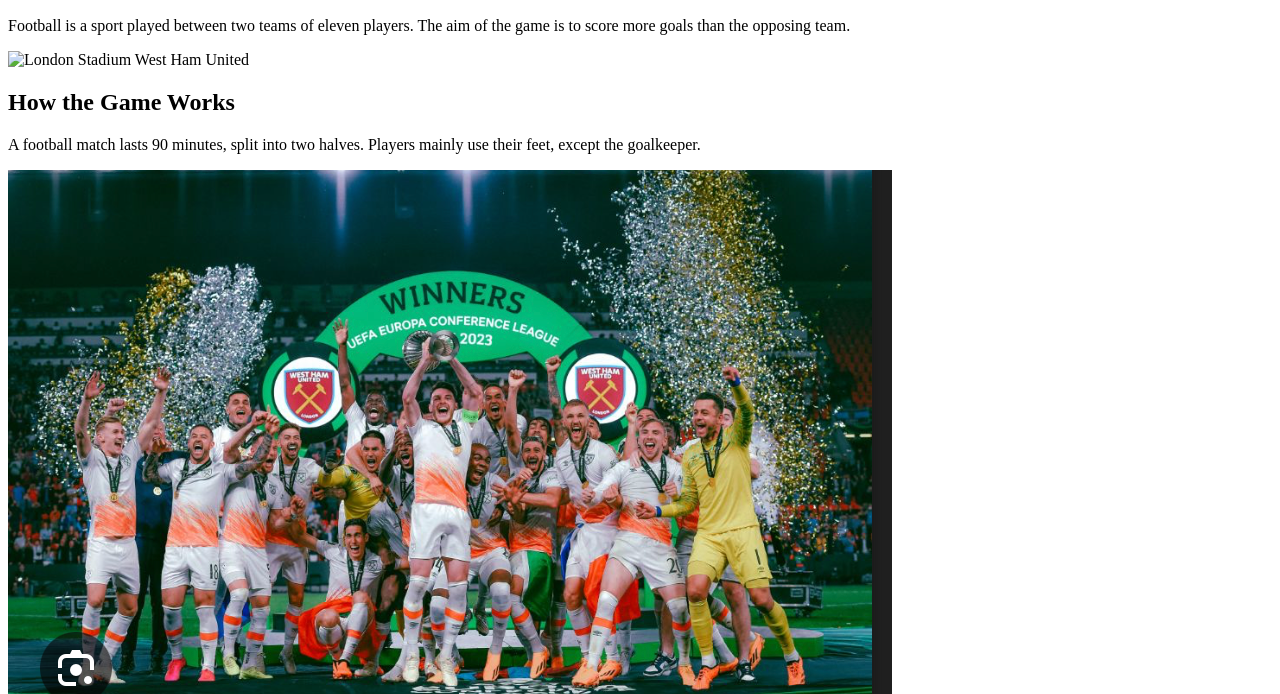
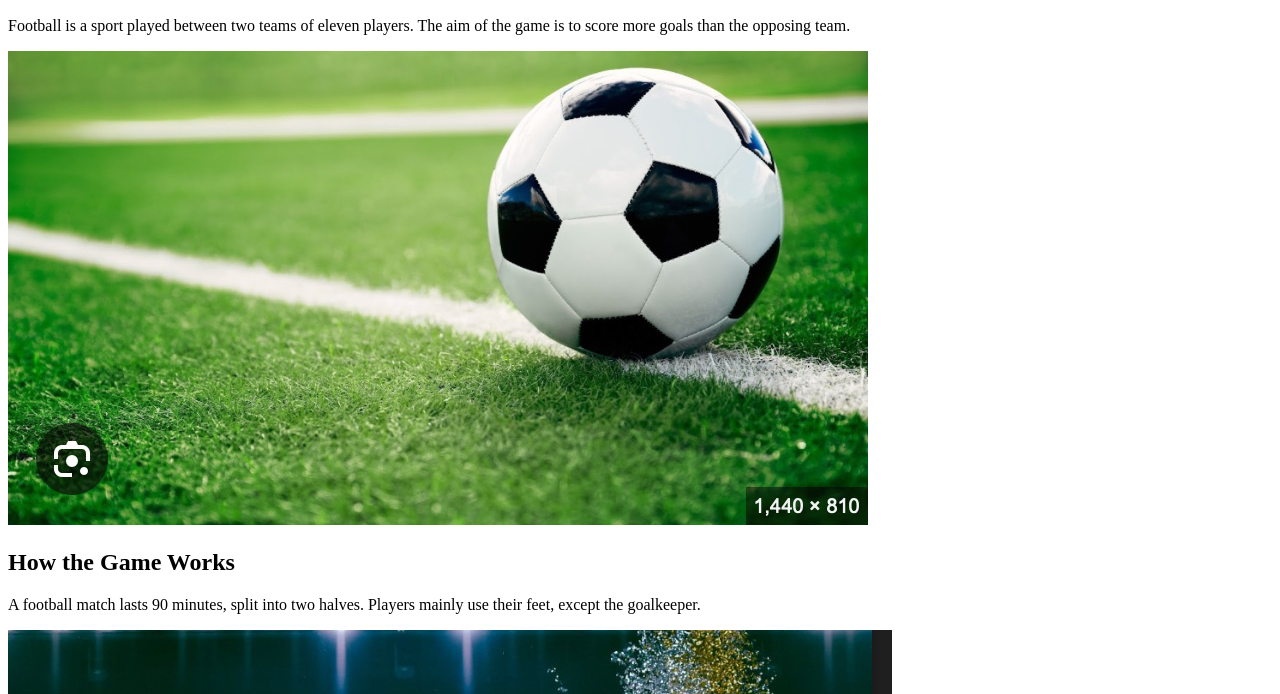
Before and after one commit to hunayn11/hunayn11.github.io, a plain HTML site: page football-basics.html in a window 1280 px wide. Shown: the part 106-800 px from the top of the page. Drawn offline with Linux system fonts and the light colour scheme; files whose address does not match are found by name.

Commit message:
Update football-basics.html

```diff
--- a/football-basics.html
+++ b/football-basics.html
@@ -38,7 +38,7 @@
     </p>
 
     <div class="info-block">
-        <img src="../untitled folder/westham_stadium.jpg" alt="London Stadium West Ham United">
+        <img <img src="assets/football.jpg" alt="Football">
         <div>
             <h2>How the Game Works</h2>
             <p>
```
